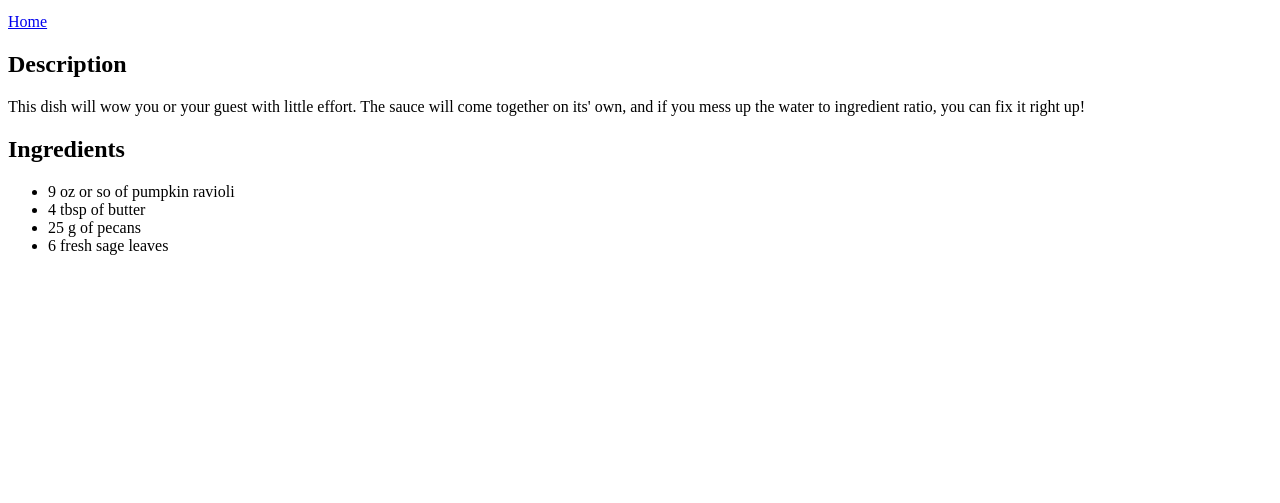
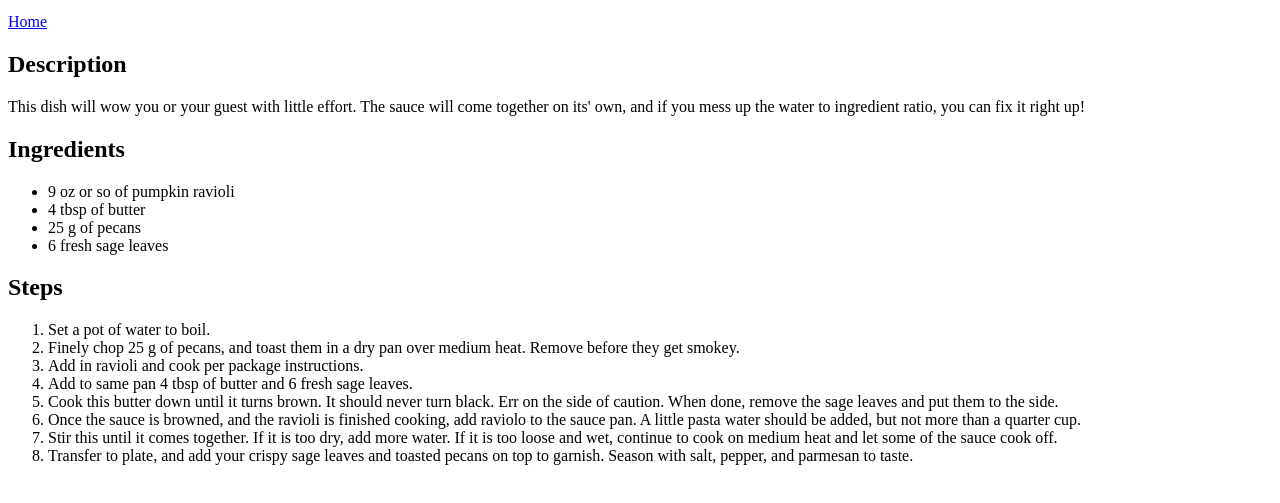
Before and after one commit to brebecek/odin-recipes, a plain HTML site: page recipes/pumpkin-ravoili.html in a window 1280 px wide. Shown: the part 101-604 px from the top of the page. Drawn offline with Linux system fonts and the light colour scheme.

Commit message:
Add steps to Pumpkin Ravioli

```diff
--- a/recipes/pumpkin-ravoili.html
+++ b/recipes/pumpkin-ravoili.html
@@ -19,6 +19,17 @@
                 <li>25 g of pecans</li>
                 <li>6 fresh sage leaves</li>
             </ul>
+        <h2>Steps</h2>
+            <ol>
+                <li>Set a pot of water to boil.</li>
+                <li>Finely chop 25 g of pecans, and toast them in a dry pan over medium heat. Remove before they get smokey.</li>
+                <li>Add in ravioli and cook per package instructions.</li>
+                <li>Add to same pan 4 tbsp of butter and 6 fresh sage leaves.</li>
+                <li>Cook this butter down until it turns brown. It should never turn black. Err on the side of caution. When done, remove the sage leaves and put them to the side.</li>
+                <li>Once the sauce is browned, and the ravioli is finished cooking, add raviolo to the sauce pan. A little pasta water should be added, but not more than a quarter cup.</li>
+                <li>Stir this until it comes together. If it is too dry, add more water. If it is too loose and wet, continue to cook on medium heat and let some of the sauce cook off.</li>
+                <li>Transfer to plate, and add your crispy sage leaves and toasted pecans on top to garnish. Season with salt, pepper, and parmesan to taste.</li>
+            </ol>
 
 </body>
 </html>
```
